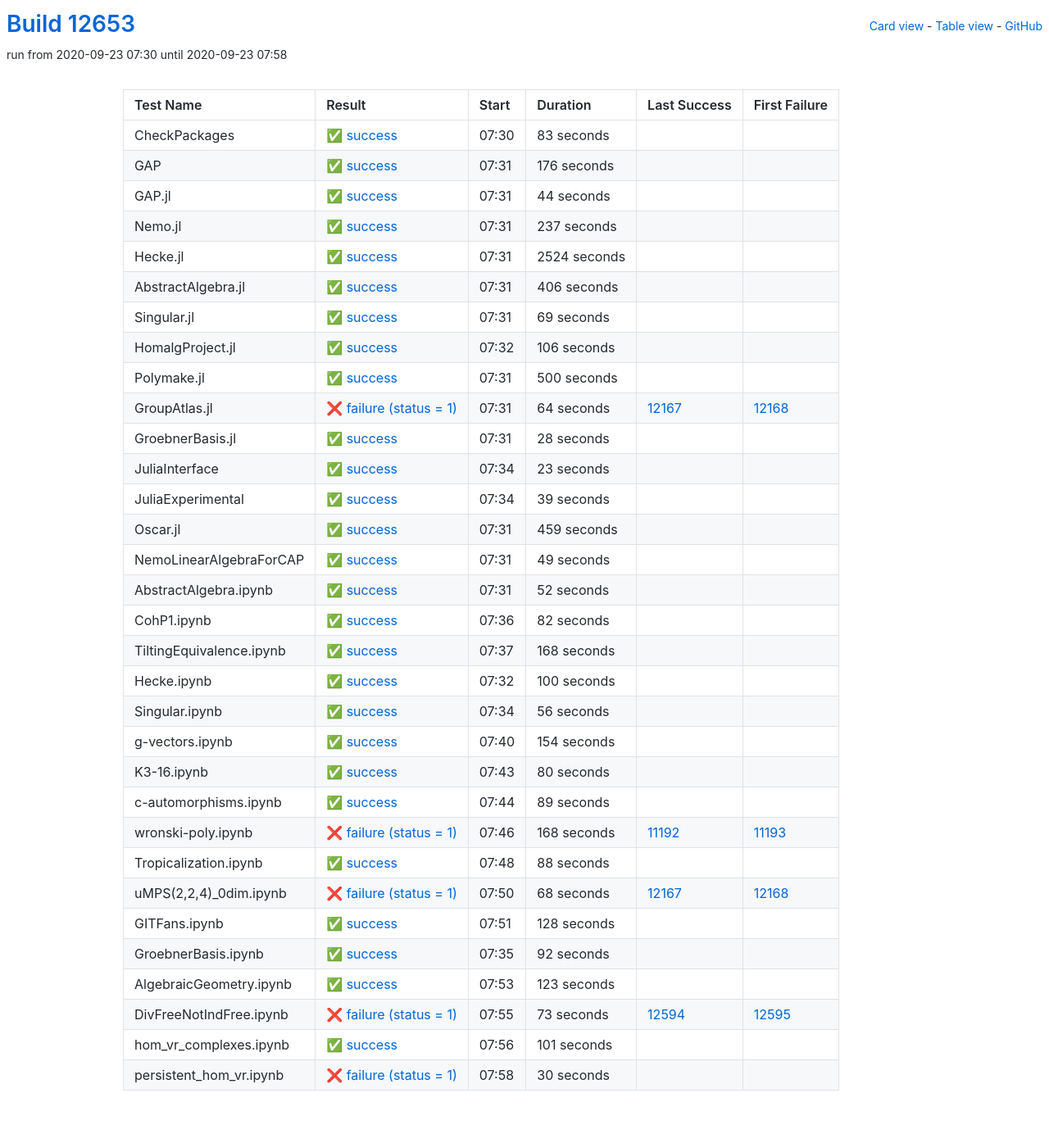
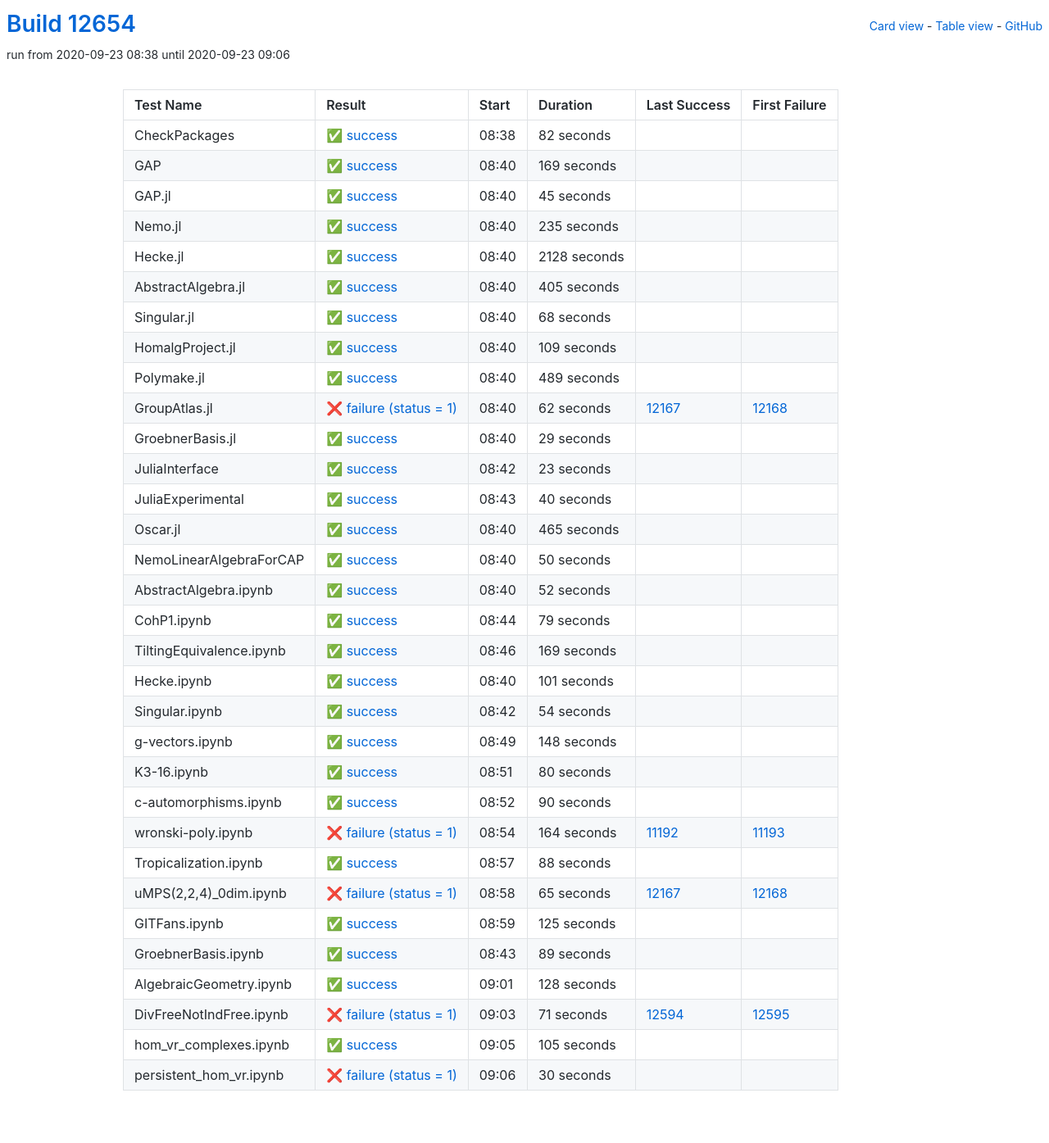
Before and after one commit to oscar-system/oscar-ci-status, a Jekyll site: the page built from table.html, in a window 1280 px wide. Shown: the whole page at 82% size. Built offline with Jekyll 4.4.1, drawn with Linux system fonts in a browser that asks for light colours.

Commit message:
Build #12654

```diff
--- a/_data/ci.yml
+++ b/_data/ci.yml
@@ -1,6 +1,6 @@
 ---
-build: 12653
-build_url: https://oscarci.mathematik.uni-kl.de/job/oscar/12653/
+build: 12654
+build_url: https://oscarci.mathematik.uni-kl.de/job/oscar/12654/
 job: oscar
 organization: oscar-system
 repo: oscar-ci-status
@@ -8,140 +8,140 @@
 tests:
 - name: CheckPackages
   id: checkpackages
-  log: https://oscarci.mathematik.uni-kl.de/job/oscar/12653/artifact/logs/build-12653/CheckPackages.log
-  start: 2020-09-23 07:30
+  log: https://oscarci.mathematik.uni-kl.de/job/oscar/12654/artifact/logs/build-12654/CheckPackages.log
+  start: 2020-09-23 08:38
   success: true
   exitcode: 0
   status: success
-  duration: 83
+  duration: 82
   last_success: false
   last_success_url:
   first_failure: false
   first_failure_url:
 - name: GAP
   id: gap
-  log: https://oscarci.mathematik.uni-kl.de/job/oscar/12653/artifact/logs/build-12653/GAP.log
-  start: 2020-09-23 07:31
+  log: https://oscarci.mathematik.uni-kl.de/job/oscar/12654/artifact/logs/build-12654/GAP.log
+  start: 2020-09-23 08:40
   success: true
   exitcode: 0
   status: success
-  duration: 176
+  duration: 169
   last_success: false
   last_success_url:
   first_failure: false
   first_failure_url:
 - name: GAP.jl
   id: gap-jl
-  log: https://oscarci.mathematik.uni-kl.de/job/oscar/12653/artifact/logs/build-12653/GAP.jl.log
-  start: 2020-09-23 07:31
+  log: https://oscarci.mathematik.uni-kl.de/job/oscar/12654/artifact/logs/build-12654/GAP.jl.log
+  start: 2020-09-23 08:40
   success: true
   exitcode: 0
   status: success
-  duration: 44
+  duration: 45
   last_success: false
   last_success_url:
   first_failure: false
   first_failure_url:
 - name: Nemo.jl
   id: nemo-jl
-  log: https://oscarci.mathematik.uni-kl.de/job/oscar/12653/artifact/logs/build-12653/Nemo.jl.log
-  start: 2020-09-23 07:31
+  log: https://oscarci.mathematik.uni-kl.de/job/oscar/12654/artifact/logs/build-12654/Nemo.jl.log
+  start: 2020-09-23 08:40
   success: true
   exitcode: 0
   status: success
-  duration: 237
+  duration: 235
   last_success: false
   last_success_url:
   first_failure: false
   first_failure_url:
 - name: Hecke.jl
   id: hecke-jl
-  log: https://oscarci.mathematik.uni-kl.de/job/oscar/12653/artifact/logs/build-12653/Hecke.jl.log
-  start: 2020-09-23 07:31
+  log: https://oscarci.mathematik.uni-kl.de/job/oscar/12654/artifact/logs/build-12654/Hecke.jl.log
+  start: 2020-09-23 08:40
   success: true
   exitcode: 0
   status: success
-  duration: 2524
+  duration: 2128
   last_success: false
   last_success_url:
   first_failure: false
   first_failure_url:
 - name: AbstractAlgebra.jl
   id: abstractalgebra-jl
-  log: https://oscarci.mathematik.uni-kl.de/job/oscar/12653/artifact/logs/build-12653/AbstractAlgebra.jl.log
-  start: 2020-09-23 07:31
+  log: https://oscarci.mathematik.uni-kl.de/job/oscar/12654/artifact/logs/build-12654/AbstractAlgebra.jl.log
+  start: 2020-09-23 08:40
   success: true
   exitcode: 0
   status: success
-  duration: 406
+  duration: 405
   last_success: false
   last_success_url:
   first_failure: false
   first_failure_url:
 - name: Singular.jl
   id: singular-jl
-  log: https://oscarci.mathematik.uni-kl.de/job/oscar/12653/artifact/logs/build-12653/Singular.jl.log
-  start: 2020-09-23 07:31
+  log: https://oscarci.mathematik.uni-kl.de/job/oscar/12654/artifact/logs/build-12654/Singular.jl.log
+  start: 2020-09-23 08:40
   success: true
   exitcode: 0
   status: success
-  duration: 69
+  duration: 68
   last_success: false
   last_success_url:
   first_failure: false
   first_failure_url:
 - name: HomalgProject.jl
   id: homalgproject-jl
-  log: https://oscarci.mathematik.uni-kl.de/job/oscar/12653/artifact/logs/build-12653/HomalgProject.jl.log
-  start: 2020-09-23 07:32
+  log: https://oscarci.mathematik.uni-kl.de/job/oscar/12654/artifact/logs/build-12654/HomalgProject.jl.log
+  start: 2020-09-23 08:40
   success: true
   exitcode: 0
   status: success
-  duration: 106
+  duration: 109
   last_success: false
   last_success_url:
   first_failure: false
   first_failure_url:
 - name: Polymake.jl
   id: polymake-jl
-  log: https://oscarci.mathematik.uni-kl.de/job/oscar/12653/artifact/logs/build-12653/Polymake.jl.log
-  start: 2020-09-23 07:31
+  log: https://oscarci.mathematik.uni-kl.de/job/oscar/12654/artifact/logs/build-12654/Polymake.jl.log
+  start: 2020-09-23 08:40
   success: true
   exitcode: 0
   status: success
-  duration: 500
+  duration: 489
   last_success: false
   last_success_url:
   first_failure: false
   first_failure_url:
 - name: GroupAtlas.jl
   id: groupatlas-jl
-  log: https://oscarci.mathematik.uni-kl.de/job/oscar/12653/artifact/logs/build-12653/GroupAtlas.jl.log
-  start: 2020-09-23 07:31
+  log: https://oscarci.mathematik.uni-kl.de/job/oscar/12654/artifact/logs/build-12654/GroupAtlas.jl.log
+  start: 2020-09-23 08:40
   success: false
   exitcode: 1
   status: failure
-  duration: 64
+  duration: 62
   last_success: 12167
   last_success_url: https://oscarci.mathematik.uni-kl.de/job/oscar/12167/
   first_failure: 12168
   first_failure_url: https://oscarci.mathematik.uni-kl.de/job/oscar/12168/
 - name: GroebnerBasis.jl
   id: groebnerbasis-jl
-  log: https://oscarci.mathematik.uni-kl.de/job/oscar/12653/artifact/logs/build-12653/GroebnerBasis.jl.log
-  start: 2020-09-23 07:31
+  log: https://oscarci.mathematik.uni-kl.de/job/oscar/12654/artifact/logs/build-12654/GroebnerBasis.jl.log
+  start: 2020-09-23 08:40
   success: true
   exitcode: 0
   status: success
-  duration: 28
+  duration: 29
   last_success: false
   last_success_url:
   first_failure: false
   first_failure_url:
 - name: JuliaInterface
   id: juliainterface
-  log: https://oscarci.mathematik.uni-kl.de/job/oscar/12653/artifact/logs/build-12653/JuliaInterface.log
-  start: 2020-09-23 07:34
+  log: https://oscarci.mathematik.uni-kl.de/job/oscar/12654/artifact/logs/build-12654/JuliaInterface.log
+  start: 2020-09-23 08:42
   success: true
   exitcode: 0
   status: success
@@ -152,44 +152,44 @@
   first_failure_url:
 - name: JuliaExperimental
   id: juliaexperimental
-  log: https://oscarci.mathematik.uni-kl.de/job/oscar/12653/artifact/logs/build-12653/JuliaExperimental.log
-  start: 2020-09-23 07:34
+  log: https://oscarci.mathematik.uni-kl.de/job/oscar/12654/artifact/logs/build-12654/JuliaExperimental.log
+  start: 2020-09-23 08:43
   success: true
   exitcode: 0
   status: success
-  duration: 39
+  duration: 40
   last_success: false
   last_success_url:
   first_failure: false
   first_failure_url:
 - name: Oscar.jl
   id: oscar-jl
-  log: https://oscarci.mathematik.uni-kl.de/job/oscar/12653/artifact/logs/build-12653/Oscar.jl.log
-  start: 2020-09-23 07:31
+  log: https://oscarci.mathematik.uni-kl.de/job/oscar/12654/artifact/logs/build-12654/Oscar.jl.log
+  start: 2020-09-23 08:40
   success: true
   exitcode: 0
   status: success
-  duration: 459
+  duration: 465
   last_success: false
   last_success_url:
   first_failure: false
   first_failure_url:
 - name: NemoLinearAlgebraForCAP
   id: nemolinearalgebraforcap
-  log: https://oscarci.mathematik.uni-kl.de/job/oscar/12653/artifact/logs/build-12653/NemoLinearAlgebraForCAP.log
-  start: 2020-09-23 07:31
+  log: https://oscarci.mathematik.uni-kl.de/job/oscar/12654/artifact/logs/build-12654/NemoLinearAlgebraForCAP.log
+  start: 2020-09-23 08:40
   success: true
   exitcode: 0
   status: success
-  duration: 49
+  duration: 50
   last_success: false
   last_success_url:
   first_failure: false
   first_failure_url:
 - name: AbstractAlgebra.ipynb
   id: abstractalgebra-ipynb
-  log: https://oscarci.mathematik.uni-kl.de/job/oscar/12653/artifact/logs/build-12653/AbstractAlgebra.ipynb.log
-  start: 2020-09-23 07:31
+  log: https://oscarci.mathematik.uni-kl.de/job/oscar/12654/artifact/logs/build-12654/AbstractAlgebra.ipynb.log
+  start: 2020-09-23 08:40
   success: true
   exitcode: 0
   status: success
@@ -200,68 +200,68 @@
   first_failure_url:
 - name: CohP1.ipynb
   id: cohp1-ipynb
-  log: https://oscarci.mathematik.uni-kl.de/job/oscar/12653/artifact/logs/build-12653/CohP1.ipynb.log
-  start: 2020-09-23 07:36
+  log: https://oscarci.mathematik.uni-kl.de/job/oscar/12654/artifact/logs/build-12654/CohP1.ipynb.log
+  start: 2020-09-23 08:44
   success: true
   exitcode: 0
   status: success
-  duration: 82
+  duration: 79
   last_success: false
   last_success_url:
   first_failure: false
   first_failure_url:
 - name: TiltingEquivalence.ipynb
   id: tiltingequivalence-ipynb
-  log: https://oscarci.mathematik.uni-kl.de/job/oscar/12653/artifact/logs/build-12653/TiltingEquivalence.ipynb.log
-  start: 2020-09-23 07:37
+  log: https://oscarci.mathematik.uni-kl.de/job/oscar/12654/artifact/logs/build-12654/TiltingEquivalence.ipynb.log
+  start: 2020-09-23 08:46
   success: true
   exitcode: 0
   status: success
-  duration: 168
+  duration: 169
   last_success: false
   last_success_url:
   first_failure: false
   first_failure_url:
 - name: Hecke.ipynb
   id: hecke-ipynb
-  log: https://oscarci.mathematik.uni-kl.de/job/oscar/12653/artifact/logs/build-12653/Hecke.ipynb.log
-  start: 2020-09-23 07:32
+  log: https://oscarci.mathematik.uni-kl.de/job/oscar/12654/artifact/logs/build-12654/Hecke.ipynb.log
+  start: 2020-09-23 08:40
   success: true
   exitcode: 0
   status: success
-  duration: 100
+  duration: 101
   last_success: false
   last_success_url:
   first_failure: false
   first_failure_url:
 - name: Singular.ipynb
   id: singular-ipynb
-  log: https://oscarci.mathematik.uni-kl.de/job/oscar/12653/artifact/logs/build-12653/Singular.ipynb.log
-  start: 2020-09-23 07:34
+  log: https://oscarci.mathematik.uni-kl.de/job/oscar/12654/artifact/logs/build-12654/Singular.ipynb.log
+  start: 2020-09-23 08:42
   success: true
   exitcode: 0
   status: success
-  duration: 56
+  duration: 54
   last_success: false
   last_success_url:
   first_failure: false
   first_failure_url:
 - name: g-vectors.ipynb
   id: g-vectors-ipynb
-  log: https://oscarci.mathematik.uni-kl.de/job/oscar/12653/artifact/logs/build-12653/g-vectors.ipynb.log
-  start: 2020-09-23 07:40
+  log: https://oscarci.mathematik.uni-kl.de/job/oscar/12654/artifact/logs/build-12654/g-vectors.ipynb.log
+  start: 2020-09-23 08:49
   success: true
   exitcode: 0
   status: success
-  duration: 154
+  duration: 148
   last_success: false
   last_success_url:
   first_failure: false
   first_failure_url:
 - name: K3-16.ipynb
   id: k3-16-ipynb
-  log: https://oscarci.mathematik.uni-kl.de/job/oscar/12653/artifact/logs/build-12653/K3-16.ipynb.log
-  start: 2020-09-23 07:43
+  log: https://oscarci.mathematik.uni-kl.de/job/oscar/12654/artifact/logs/build-12654/K3-16.ipynb.log
+  start: 2020-09-23 08:51
   success: true
   exitcode: 0
   status: success
@@ -272,32 +272,32 @@
   first_failure_url:
 - name: c-automorphisms.ipynb
   id: c-automorphisms-ipynb
-  log: https://oscarci.mathematik.uni-kl.de/job/oscar/12653/artifact/logs/build-12653/c-automorphisms.ipynb.log
-  start: 2020-09-23 07:44
+  log: https://oscarci.mathematik.uni-kl.de/job/oscar/12654/artifact/logs/build-12654/c-automorphisms.ipynb.log
+  start: 2020-09-23 08:52
   success: true
   exitcode: 0
   status: success
-  duration: 89
+  duration: 90
   last_success: false
   last_success_url:
   first_failure: false
   first_failure_url:
 - name: wronski-poly.ipynb
   id: wronski-poly-ipynb
-  log: https://oscarci.mathematik.uni-kl.de/job/oscar/12653/artifact/logs/build-12653/wronski-poly.ipynb.log
-  start: 2020-09-23 07:46
+  log: https://oscarci.mathematik.uni-kl.de/job/oscar/12654/artifact/logs/build-12654/wronski-poly.ipynb.log
+  start: 2020-09-23 08:54
   success: false
   exitcode: 1
   status: failure
-  duration: 168
+  duration: 164
   last_success: 11192
   last_success_url: https://oscarci.mathematik.uni-kl.de/job/oscar/11192/
   first_failure: 11193
   first_failure_url: https://oscarci.mathematik.uni-kl.de/job/oscar/11193/
 - name: Tropicalization.ipynb
   id: tropicalization-ipynb
-  log: https://oscarci.mathematik.uni-kl.de/job/oscar/12653/artifact/logs/build-12653/Tropicalization.ipynb.log
-  start: 2020-09-23 07:48
+  log: https://oscarci.mathematik.uni-kl.de/job/oscar/12654/artifact/logs/build-12654/Tropicalization.ipynb.log
+  start: 2020-09-23 08:57
   success: true
   exitcode: 0
   status: success
@@ -308,20 +308,44 @@
   first_failure_url:
 - name: uMPS(2,2,4)_0dim.ipynb
   id: umps-2-2-4-0dim-ipynb
-  log: https://oscarci.mathematik.uni-kl.de/job/oscar/12653/artifact/logs/build-12653/uMPS-2-2-4-_0dim.ipynb.log
-  start: 2020-09-23 07:50
+  log: https://oscarci.mathematik.uni-kl.de/job/oscar/12654/artifact/logs/build-12654/uMPS-2-2-4-_0dim.ipynb.log
+  start: 2020-09-23 08:58
   success: false
   exitcode: 1
   status: failure
-  duration: 68
+  duration: 65
   last_success: 12167
   last_success_url: https://oscarci.mathematik.uni-kl.de/job/oscar/12167/
   first_failure: 12168
   first_failure_url: https://oscarci.mathematik.uni-kl.de/job/oscar/12168/
 - name: GITFans.ipynb
   id: gitfans-ipynb
-  log: https://oscarci.mathematik.uni-kl.de/job/oscar/12653/artifact/logs/build-12653/GITFans.ipynb.log
-  start: 2020-09-23 07:51
+  log: https://oscarci.mathematik.uni-kl.de/job/oscar/12654/artifact/logs/build-12654/GITFans.ipynb.log
+  start: 2020-09-23 08:59
+  success: true
+  exitcode: 0
+  status: success
+  duration: 125
+  last_success: false
+  last_success_url:
+  first_failure: false
+  first_failure_url:
+- name: GroebnerBasis.ipynb
+  id: groebnerbasis-ipynb
+  log: https://oscarci.mathematik.uni-kl.de/job/oscar/12654/artifact/logs/build-12654/GroebnerBasis.ipynb.log
+  start: 2020-09-23 08:43
+  success: true
+  exitcode: 0
+  status: success
+  duration: 89
+  last_success: false
+  last_success_url:
+  first_failure: false
+  first_failure_url:
+- name: AlgebraicGeometry.ipynb
+  id: algebraicgeometry-ipynb
+  log: https://oscarci.mathematik.uni-kl.de/job/oscar/12654/artifact/logs/build-12654/AlgebraicGeometry.ipynb.log
+  start: 2020-09-23 09:01
   success: true
   exitcode: 0
   status: success
@@ -330,58 +354,34 @@
   last_success_url:
   first_failure: false
   first_failure_url:
-- name: GroebnerBasis.ipynb
-  id: groebnerbasis-ipynb
-  log: https://oscarci.mathematik.uni-kl.de/job/oscar/12653/artifact/logs/build-12653/GroebnerBasis.ipynb.log
-  start: 2020-09-23 07:35
-  success: true
-  exitcode: 0
-  status: success
-  duration: 92
-  last_success: false
-  last_success_url:
-  first_failure: false
-  first_failure_url:
-- name: AlgebraicGeometry.ipynb
-  id: algebraicgeometry-ipynb
-  log: https://oscarci.mathematik.uni-kl.de/job/oscar/12653/artifact/logs/build-12653/AlgebraicGeometry.ipynb.log
-  start: 2020-09-23 07:53
-  success: true
-  exitcode: 0
-  status: success
-  duration: 123
-  last_success: false
-  last_success_url:
-  first_failure: false
-  first_failure_url:
 - name: DivFreeNotIndFree.ipynb
   id: divfreenotindfree-ipynb
-  log: https://oscarci.mathematik.uni-kl.de/job/oscar/12653/artifact/logs/build-12653/DivFreeNotIndFree.ipynb.log
-  start: 2020-09-23 07:55
+  log: https://oscarci.mathematik.uni-kl.de/job/oscar/12654/artifact/logs/build-12654/DivFreeNotIndFree.ipynb.log
+  start: 2020-09-23 09:03
   success: false
   exitcode: 1
   status: failure
-  duration: 73
+  duration: 71
   last_success: 12594
   last_success_url: https://oscarci.mathematik.uni-kl.de/job/oscar/12594/
   first_failure: 12595
   first_failure_url: https://oscarci.mathematik.uni-kl.de/job/oscar/12595/
 - name: hom_vr_complexes.ipynb
   id: hom-vr-complexes-ipynb
-  log: https://oscarci.mathematik.uni-kl.de/job/oscar/12653/artifact/logs/build-12653/hom_vr_complexes.ipynb.log
-  start: 2020-09-23 07:56
+  log: https://oscarci.mathematik.uni-kl.de/job/oscar/12654/artifact/logs/build-12654/hom_vr_complexes.ipynb.log
+  start: 2020-09-23 09:05
   success: true
   exitcode: 0
   status: success
-  duration: 101
+  duration: 105
   last_success: false
   last_success_url:
   first_failure: false
   first_failure_url:
 - name: persistent_hom_vr.ipynb
   id: persistent-hom-vr-ipynb
-  log: https://oscarci.mathematik.uni-kl.de/job/oscar/12653/artifact/logs/build-12653/persistent_hom_vr.ipynb.log
-  start: 2020-09-23 07:58
+  log: https://oscarci.mathematik.uni-kl.de/job/oscar/12654/artifact/logs/build-12654/persistent_hom_vr.ipynb.log
+  start: 2020-09-23 09:06
   success: false
   exitcode: 1
   status: failure
```
Also changed, not shown: README.md.
